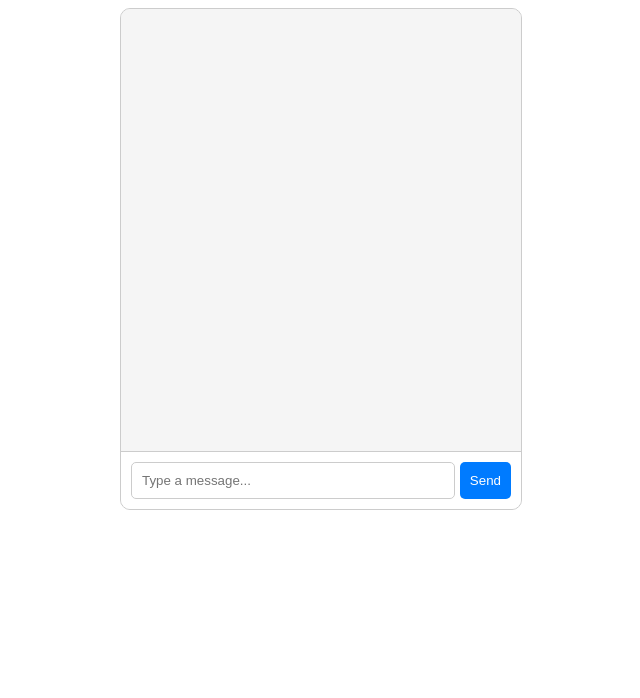
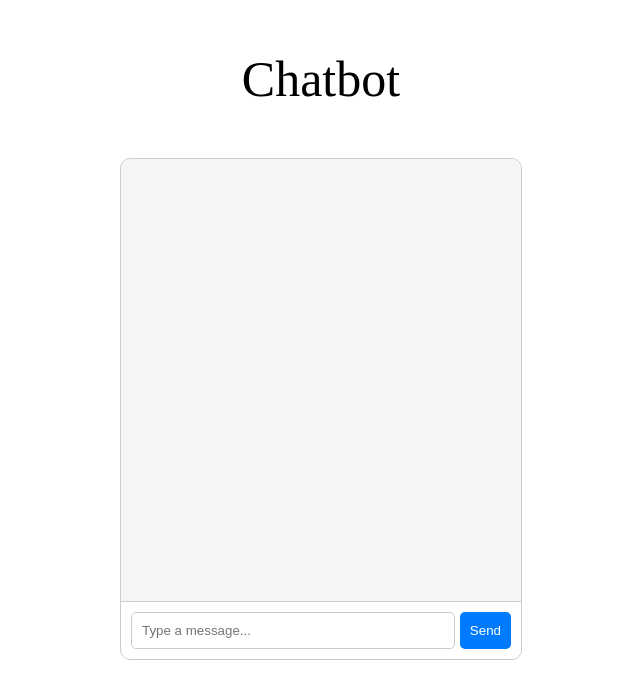
Before and after one commit to lalit452/Fullstack-Chat-Bot, a React (Vite) app in the folder frontend/: page / in a window 1280 px wide. Shown: the top 698 px of the page, without its empty margins (319-959 px from the left). Built offline with nearby package versions, Linux system fonts and the light colour scheme.

Commit message:
Updated App.jsx with new changes

```diff
--- a/frontend/src/App.css
+++ b/frontend/src/App.css
@@ -1,3 +1,11 @@
+.title{
+display: flex;
+justify-content: center;
+font-size: 50px;
+margin-bottom: 50px;
+margin-top: 50px;
+}
+
 .chat-container {
   width: 400px;
   margin: auto;
--- a/frontend/src/App.jsx
+++ b/frontend/src/App.jsx
@@ -26,6 +26,8 @@ function App() {
   };
 
   return (
+    <>
+    <div className="title" >Chatbot</div>
     <div className="chat-container">
       <div className="chat-box">
         {chat.map((msg, index) => (
@@ -45,6 +47,7 @@ function App() {
         <button onClick={sendMessage}>Send</button>
       </div>
     </div>
+    </>
   );
 }
 
```
Also changed, not shown: 2 other files (tests, documents, lock files or other folders).
